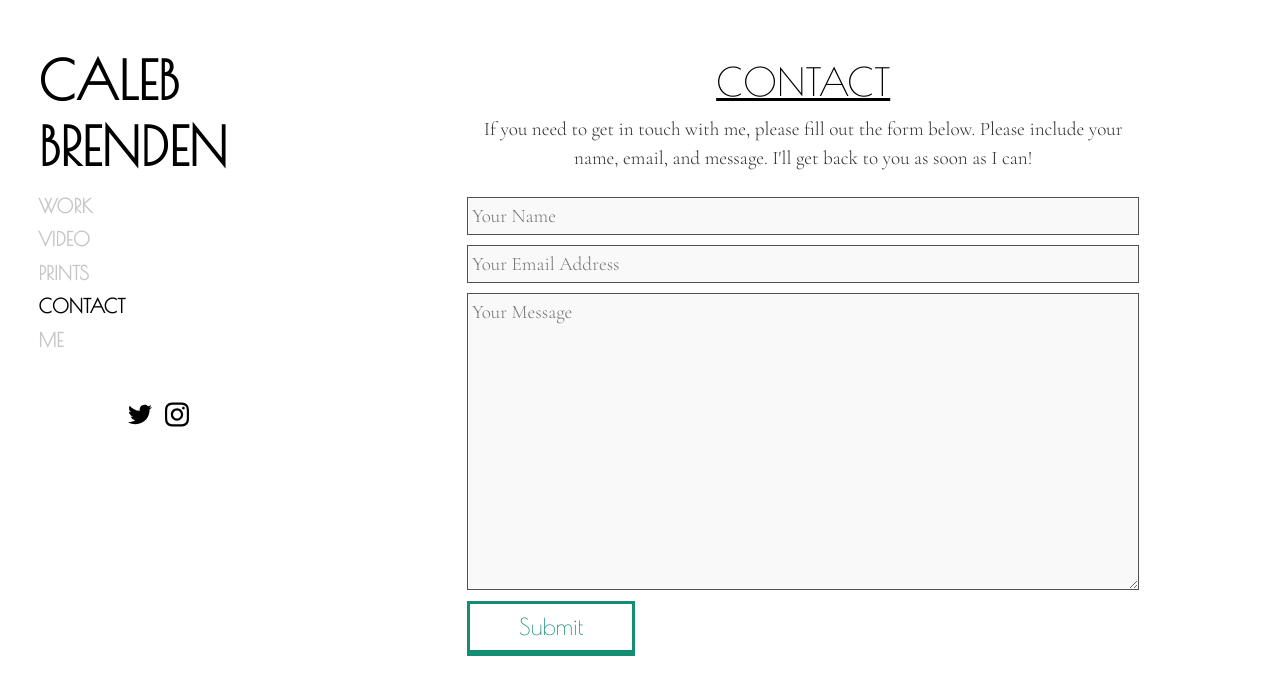
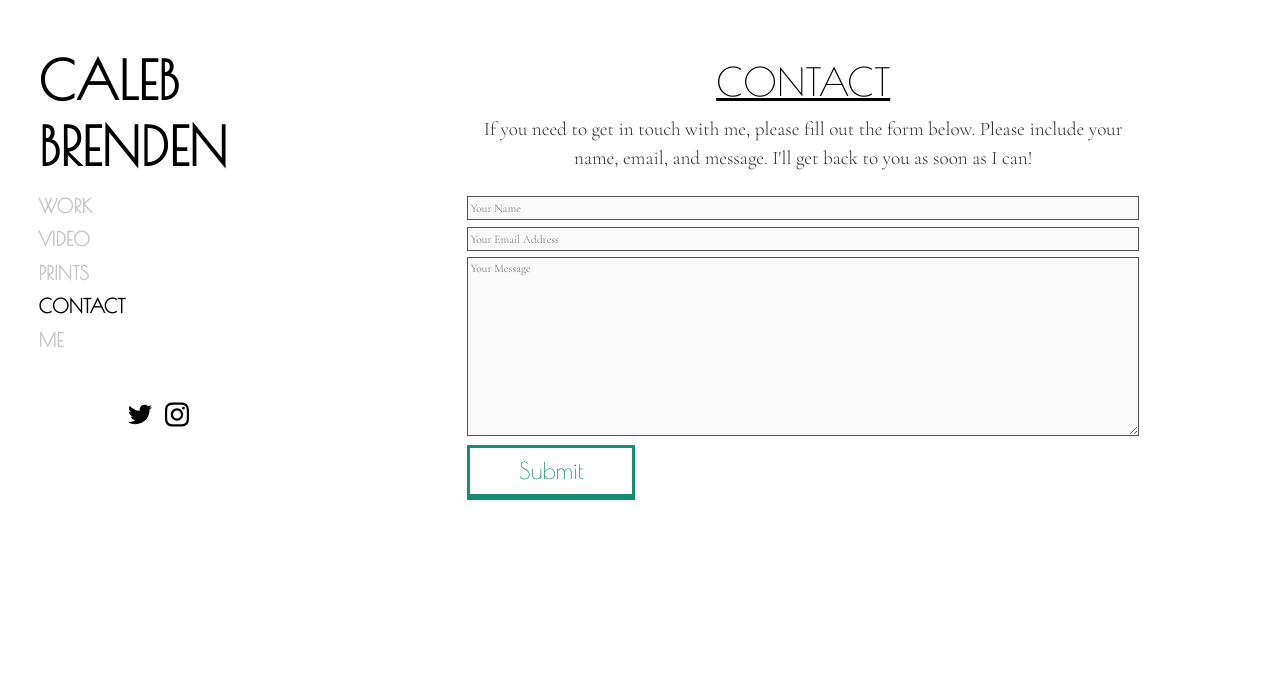
Before and after one commit to calebbrenden/my-site, a Jekyll site: the page built from contact.md, in a window 1280 px wide. Shown: the top 695 px of the page. Built offline with Jekyll 4.4.1, drawn with Linux system fonts in a browser that asks for light colours.

Commit message:
made contact form font smaller

```diff
--- a/_sass/hydeout/_layout.scss
+++ b/_sass/hydeout/_layout.scss
@@ -211,7 +211,7 @@ form.contact-form input[type="text"], form.contact-form textarea[type="text"], f
   font-family: $root-font-family;
   font-weight: 300;
   font-style: normal;
-  font-size: 1rem;
+  font-size: 0.6rem;
   color: $gray-6;
   line-height: $root-line-height;
   width: 100%;
```
Also changed, not shown: 2 other files.
